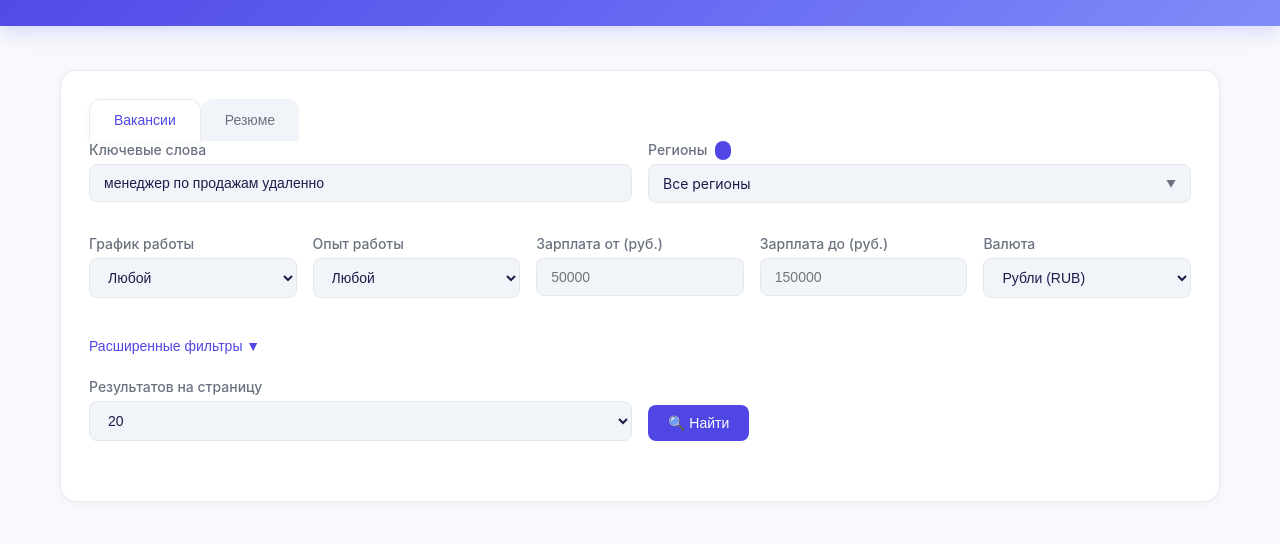
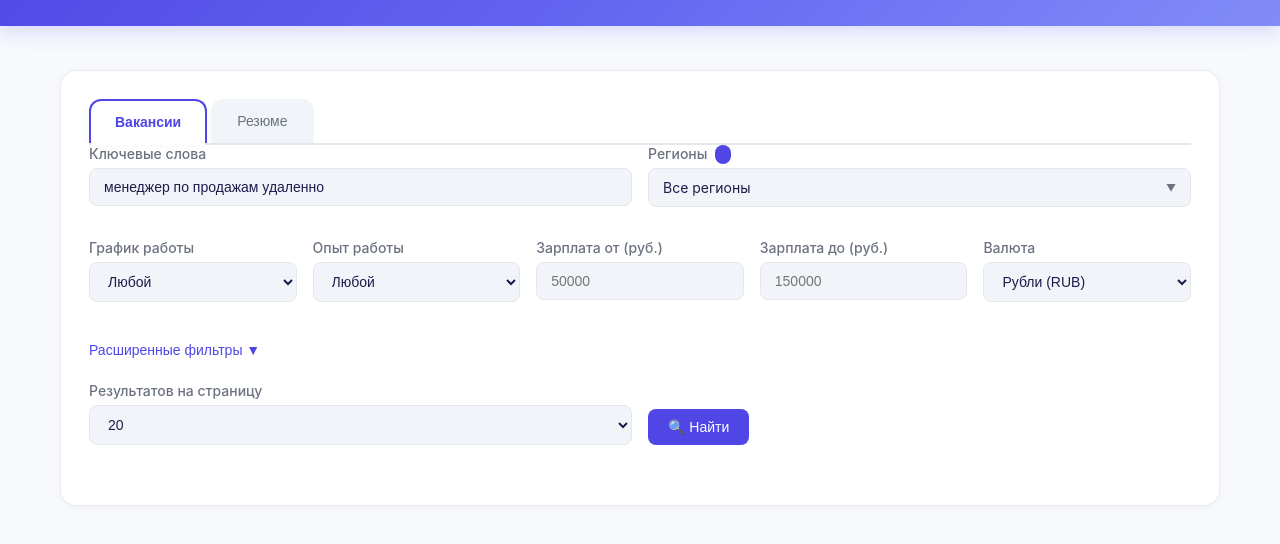
Before and after one commit to Den-Snaker/HR_Helper, a website: page public/index.html in a window 1280 px wide. Shown: the part 100-644 px from the top of the page. Drawn offline with Linux system fonts and the light colour scheme; no server answers.

Commit message:
Highlight active tab with accent border and underline

```diff
--- a/public/css/styles.css
+++ b/public/css/styles.css
@@ -237,33 +237,46 @@ header h1 {
 
 .tabs {
   display: flex;
-  gap: 0;
+  gap: 4px;
   margin-bottom: 0;
-  border-bottom: none;
+  border-bottom: 2px solid var(--border-light);
 }
 
 .tab {
   padding: 12px 24px;
   background: var(--bg-tertiary);
-  border: none;
+  border: 2px solid transparent;
   border-radius: 12px 12px 0 0;
   cursor: pointer;
   font-size: 14px;
   font-weight: 500;
   transition: all 0.2s;
   color: var(--text-secondary);
+  position: relative;
 }
 
 .tab.active {
   background: var(--bg-secondary);
   color: var(--accent);
+  font-weight: 600;
+  border: 2px solid var(--accent);
+  border-bottom: none;
   box-shadow: var(--shadow);
-  border: 1px solid var(--border-color);
-  border-bottom: 1px solid var(--bg-secondary);
+}
+
+.tab.active::after {
+  content: '';
+  position: absolute;
+  bottom: -2px;
+  left: 0;
+  right: 0;
+  height: 4px;
+  background: var(--bg-secondary);
 }
 
 .tab:hover:not(.active) {
   background: var(--border-light);
+  border-color: var(--border-light);
 }
 
 .tab:disabled {
```
